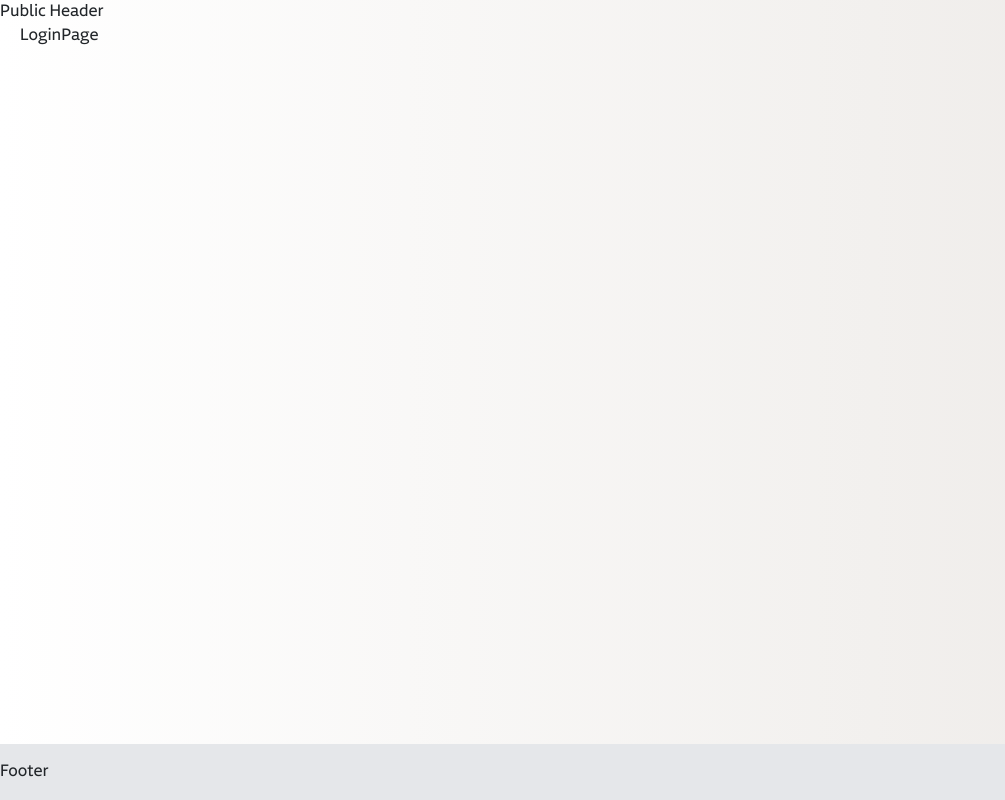
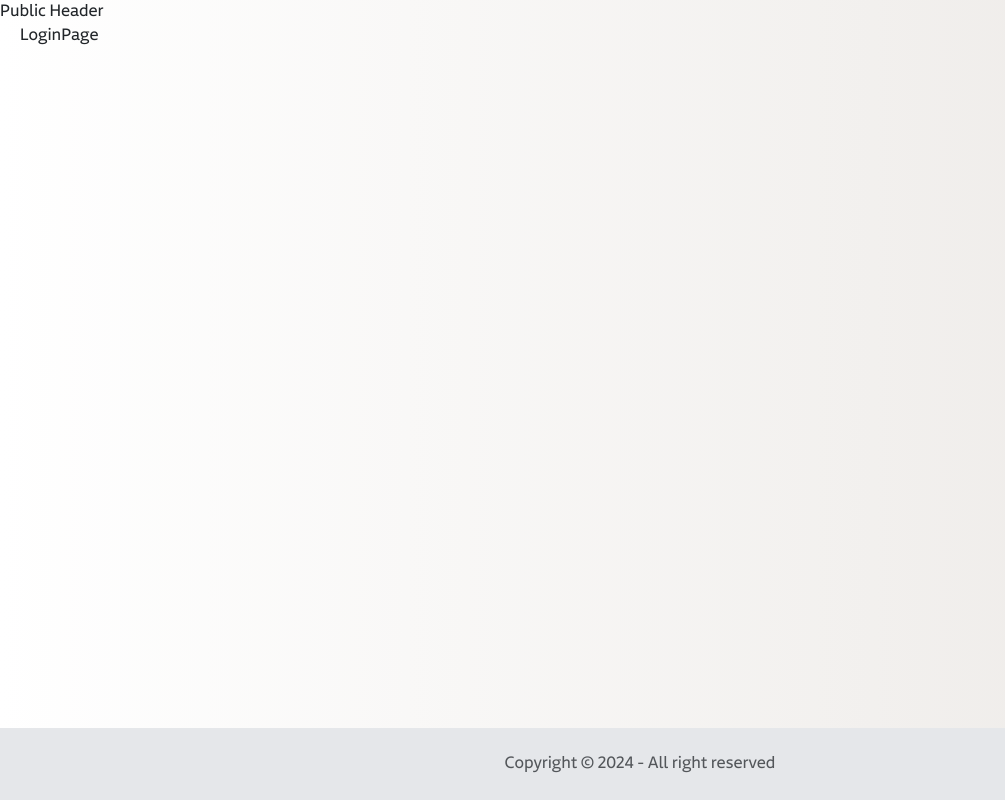
Before and after one commit to jorgejimenez98/react-redux-toolkit-test, a React (Vite) app: page /login in a window 1280 px wide. Shown: the whole page, without its empty margins (0-1005 px from the left). Built offline with nearby package versions, Linux system fonts and the light colour scheme; no server answers.

Commit message:
feat(app): Update footer styles

```diff
--- a/src/assets/locales/en/common.json
+++ b/src/assets/locales/en/common.json
@@ -1,5 +1,8 @@
 {
     "Home": {
         "Title": "Users list"
+    },
+    "General": {
+        "Footer": "Copyright © {{ currentYear }} - All right reserved "
     }
 }
--- a/src/assets/locales/es/common.json
+++ b/src/assets/locales/es/common.json
@@ -1,5 +1,8 @@
 {
     "Home": {
         "Title": "Listado de usuarios"
+    },
+    "General": {
+        "Footer": "Copyright © {{ currentYear }} - Todos los derechos reservados"
     }
 }
--- a/src/components/layouts/footer/Footer.tsx
+++ b/src/components/layouts/footer/Footer.tsx
@@ -1,9 +1,23 @@
 import React from "react"
 
+import { useTranslation } from "react-i18next"
+
+import Flex from "../flex/Flex"
+
+import { Text } from "@/components/ui"
+
 const Footer: React.FC = () => {
+  const { t } = useTranslation()
+
+  const currentYear = new Date().getFullYear()
+
   return (
-    <footer className="mt-auto bg-light py-3">
-        Footer
+    <footer className="mt-auto bg-light py-4">
+      <Flex justify="center" align="center">
+        <Text type="muted">
+          {t("General.Footer", { currentYear })}
+        </Text>
+      </Flex>
     </footer>
   )
 }
```
